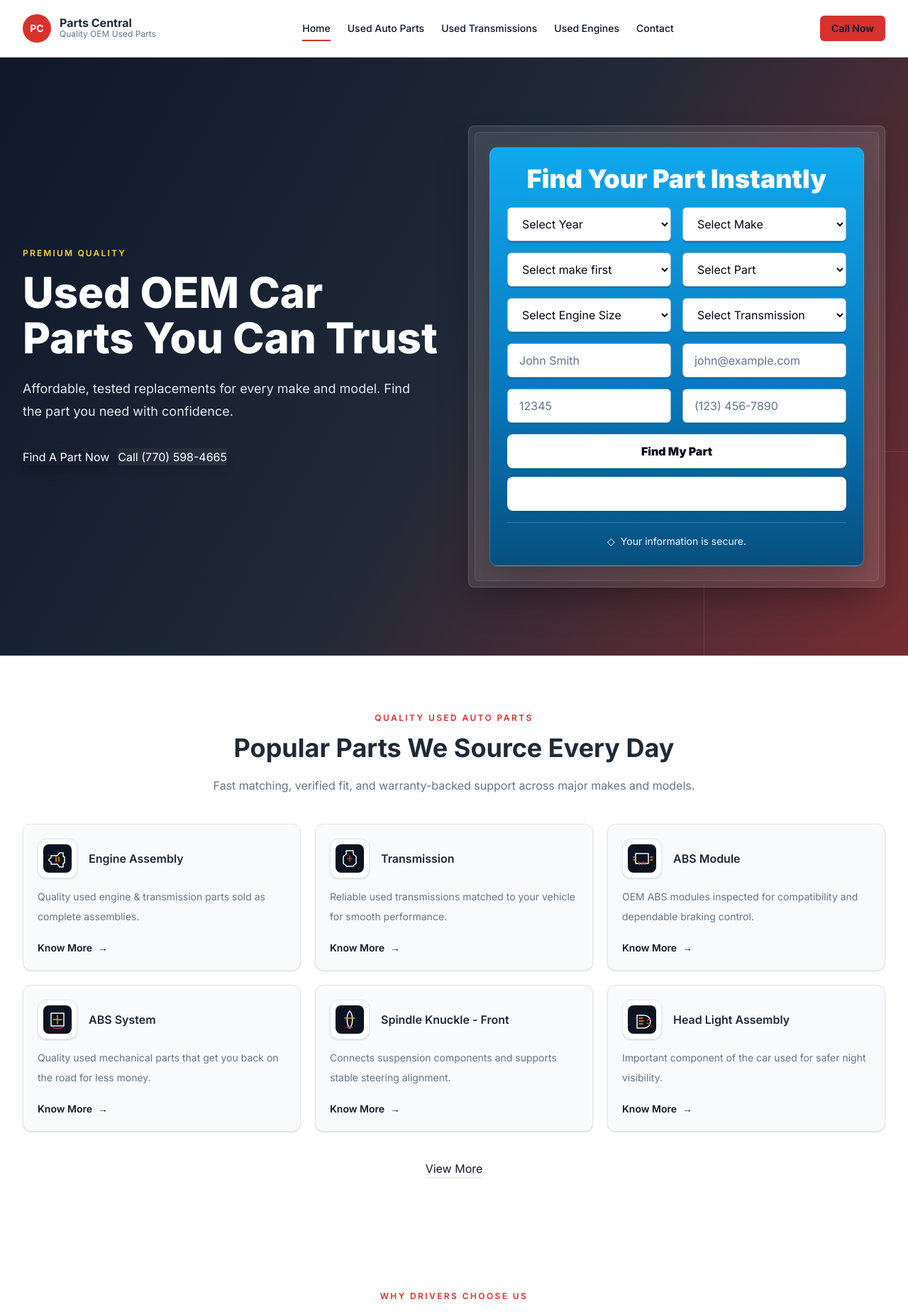
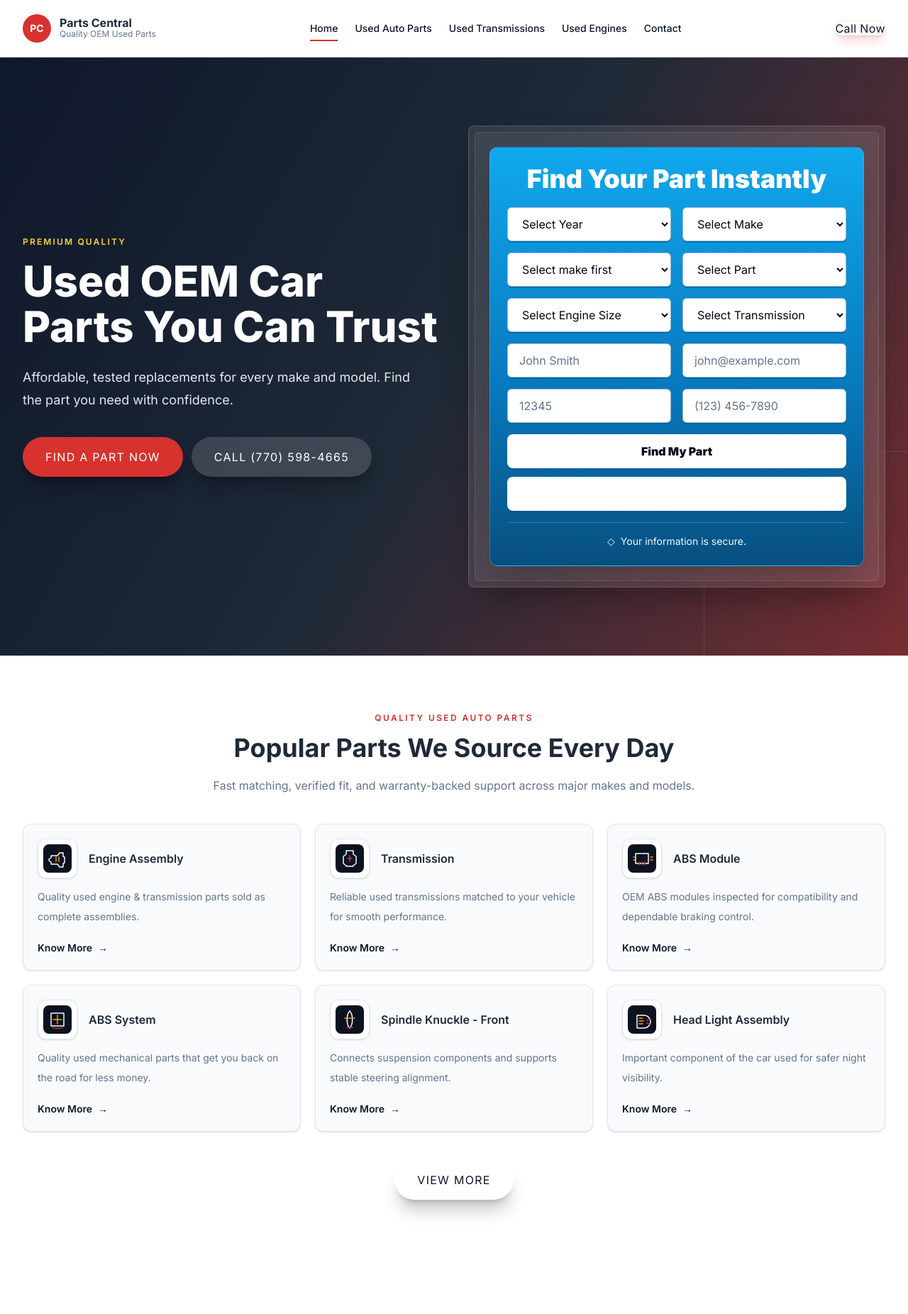
Before and after one commit to rajat290/usedcarparts, a Next.js app: page / in a window 1280 px wide. Shown: the top 1852 px of the page at 71% size. Built offline with nearby package versions, Linux system fonts and the light colour scheme.

Commit message:
feat: Update button styles and sizes across components; enhance Reveal animation

```diff
--- a/src/components/layout/Navbar.tsx
+++ b/src/components/layout/Navbar.tsx
@@ -67,7 +67,11 @@ export default function Navbar() {
         </nav>
 
         <div className="hidden lg:block">
-          <Button href="tel:7705984665" size="sm">
+          <Button
+            href="tel:7705984665"
+            size="md"
+            className="rounded-full tracking-wide shadow-lg shadow-primary/20 ring-1 ring-primary/10 transition-transform duration-200 hover:-translate-y-0.5 hover:shadow-xl"
+          >
             Call Now
           </Button>
         </div>
--- a/src/components/sections/home/CTA.tsx
+++ b/src/components/sections/home/CTA.tsx
@@ -21,16 +21,16 @@ export default function CTA() {
             <div className="mt-8 flex flex-col gap-3 sm:flex-row">
               <Button
                 href="tel:7705984665"
-                size="lg"
-                className="shadow-lg shadow-black/20 transition-transform duration-200 hover:scale-[1.02] active:scale-[0.99]"
+                size="xl"
+                className="rounded-full bg-primary text-white shadow-2xl shadow-black/25 transition-all duration-200 hover:-translate-y-0.5 hover:shadow-2xl hover:bg-primary-dark active:scale-[0.99] px-8 py-4 uppercase tracking-[0.08em]"
               >
                 Call (770) 598-4665
               </Button>
               <Button
                 href="/contact"
                 variant="outline"
-                size="lg"
-                className="border-white/30 bg-transparent text-white shadow-lg shadow-black/10 transition-transform duration-200 hover:scale-[1.02] hover:bg-white/10 active:scale-[0.99]"
+                size="xl"
+                className="rounded-full border-white/30 bg-white/15 text-white shadow-2xl shadow-black/20 transition-all duration-200 hover:-translate-y-0.5 hover:bg-white/25 active:scale-[0.99] px-8 py-4 uppercase tracking-[0.08em]"
               >
                 Request a Quote
               </Button>
--- a/src/components/sections/home/Hero.tsx
+++ b/src/components/sections/home/Hero.tsx
@@ -52,16 +52,17 @@ export default function Hero() {
             <motion.div variants={child} className="mt-9 flex flex-col gap-3 sm:flex-row">
               <Button
                 href="#vehicle-selector"
-                size="lg"
-                className="shadow-lg shadow-black/20 transition-transform duration-200 hover:scale-[1.02] active:scale-[0.99]"
+                size="xl"
+                className="group relative overflow-hidden rounded-full bg-primary text-white shadow-xl shadow-black/25 transition-all duration-200 hover:-translate-y-0.5 hover:shadow-2xl hover:bg-primary-dark active:scale-[0.99] px-8 py-4 uppercase tracking-[0.08em]"
               >
-                Find A Part Now
+                <span className="relative z-10">Find A Part Now</span>
+                <span className="absolute inset-0 -translate-x-full bg-white/15 transition-transform duration-300 group-hover:translate-x-0" />
               </Button>
               <Button
                 href="tel:7705984665"
                 variant="outline"
-                size="lg"
-                className="border-white/40 bg-white/5 text-white shadow-lg shadow-black/10 transition-transform duration-200 hover:scale-[1.02] hover:bg-white/10 active:scale-[0.99]"
+                size="xl"
+                className="rounded-full border-white/30 bg-white/15 text-white shadow-xl shadow-black/20 transition-all duration-200 hover:-translate-y-0.5 hover:bg-white/25 active:scale-[0.99] px-8 py-4 uppercase tracking-[0.08em]"
               >
                 Call (770) 598-4665
               </Button>
--- a/src/components/sections/home/QualityParts.tsx
+++ b/src/components/sections/home/QualityParts.tsx
@@ -90,7 +90,12 @@ export default function QualityParts() {
         </div>
 
         <Reveal className="mt-10 flex justify-center">
-          <Button href="/used-auto-parts" variant="outline" size="lg" className="shadow-sm transition-transform duration-200 hover:scale-[1.02] active:scale-[0.99]">
+          <Button
+            href="/used-auto-parts"
+            variant="primary"
+            size="xl"
+            className="rounded-full shadow-xl shadow-black/20 transition-all duration-200 hover:-translate-y-0.5 hover:shadow-2xl hover:bg-primary-dark active:scale-[0.99] px-8 py-4 uppercase tracking-[0.08em]"
+          >
             View More
           </Button>
         </Reveal>
--- a/src/components/ui/Button.tsx
+++ b/src/components/ui/Button.tsx
@@ -2,7 +2,7 @@ import Link from "next/link";
 import type { ComponentPropsWithoutRef, ReactNode } from "react";
 
 type ButtonVariant = "primary" | "secondary" | "outline";
-type ButtonSize = "sm" | "md" | "lg";
+type ButtonSize = "sm" | "md" | "lg" | "xl";
 
 type BaseProps = {
   variant?: ButtonVariant;
@@ -17,18 +17,28 @@ type ButtonAsLink = BaseProps & Omit<ComponentPropsWithoutRef<typeof Link>, "hre
 type ButtonProps = ButtonAsButton | ButtonAsLink;
 
 const baseClasses =
-  "inline-flex items-center justify-center rounded-md font-semibold transition-colors duration-200 focus-visible:outline-none focus-visible:ring-2 focus-visible:ring-offset-2 focus-visible:ring-primary disabled:pointer-events-none disabled:opacity-60";
+  "inline-flex items-center justify-center rounded-md font-semibold transition-colors duration-200 focus-visible:outline-none focus-visible:ring-2 focus-visible:ring-offset-2 focus-visible:ring-primary disabled:pointer-events-none disabled:opacity-60 will-change-transform [backface-visibility:hidden] [transform:translateZ(0)] outline-none";
+
+
+
+
+
 
 const variantClasses: Record<ButtonVariant, string> = {
-  primary: "bg-primary text-white hover:bg-primary-dark",
-  secondary: "bg-secondary text-white hover:bg-slate-800",
-  outline: "border border-border bg-white text-secondary hover:bg-slate-50",
+  primary:
+    "bg-primary text-white hover:bg-primary-dark shadow-lg shadow-primary/25/50 active:scale-[0.99]",
+  secondary:
+    "bg-secondary text-white hover:bg-slate-800 shadow-lg shadow-slate-900/15 active:scale-[0.99]",
+  outline:
+    "border border-border bg-white/90 text-secondary hover:bg-white shadow-sm active:scale-[0.99]",
 };
+
 
 const sizeClasses: Record<ButtonSize, string> = {
   sm: "h-9 px-4 text-sm",
   md: "h-11 px-5 text-sm md:text-base",
   lg: "h-12 px-6 text-base",
+  xl: "h-14 px-8 text-lg md:text-xl",
 };
 
 function cx(...classes: Array<string | undefined>) {
--- a/src/components/ui/Reveal.tsx
+++ b/src/components/ui/Reveal.tsx
@@ -24,9 +24,10 @@ export default function Reveal({ children, className, delay = 0 }: RevealProps)
       className={className}
       variants={variants}
       initial="hidden"
+      animate="show"
       whileInView="show"
       viewport={{ once: true, amount: 0.2 }}
-      transition={{ delay }}
+      transition={{ delay, duration: 0.55 }}
     >
       {children}
     </motion.div>
```
